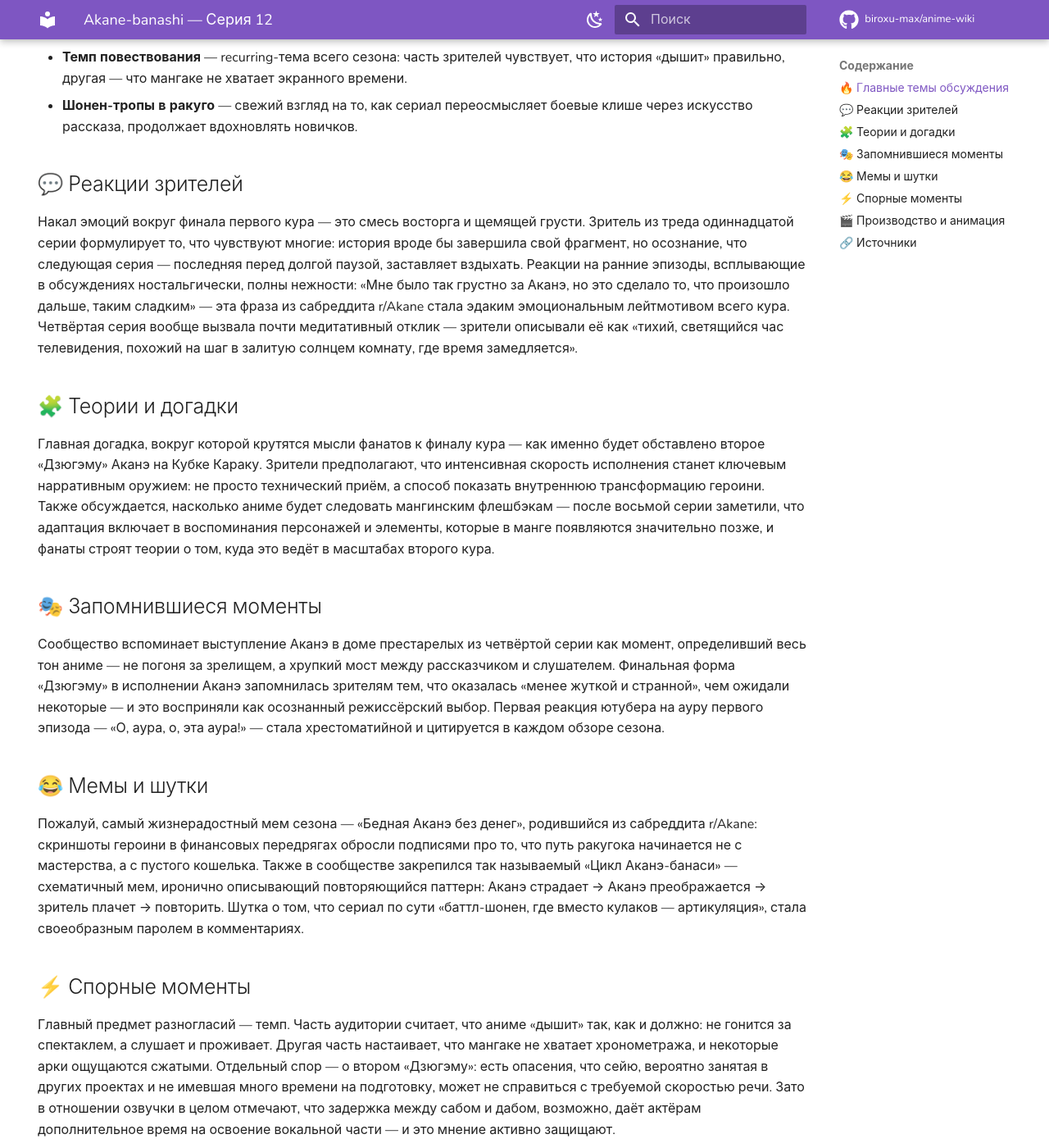
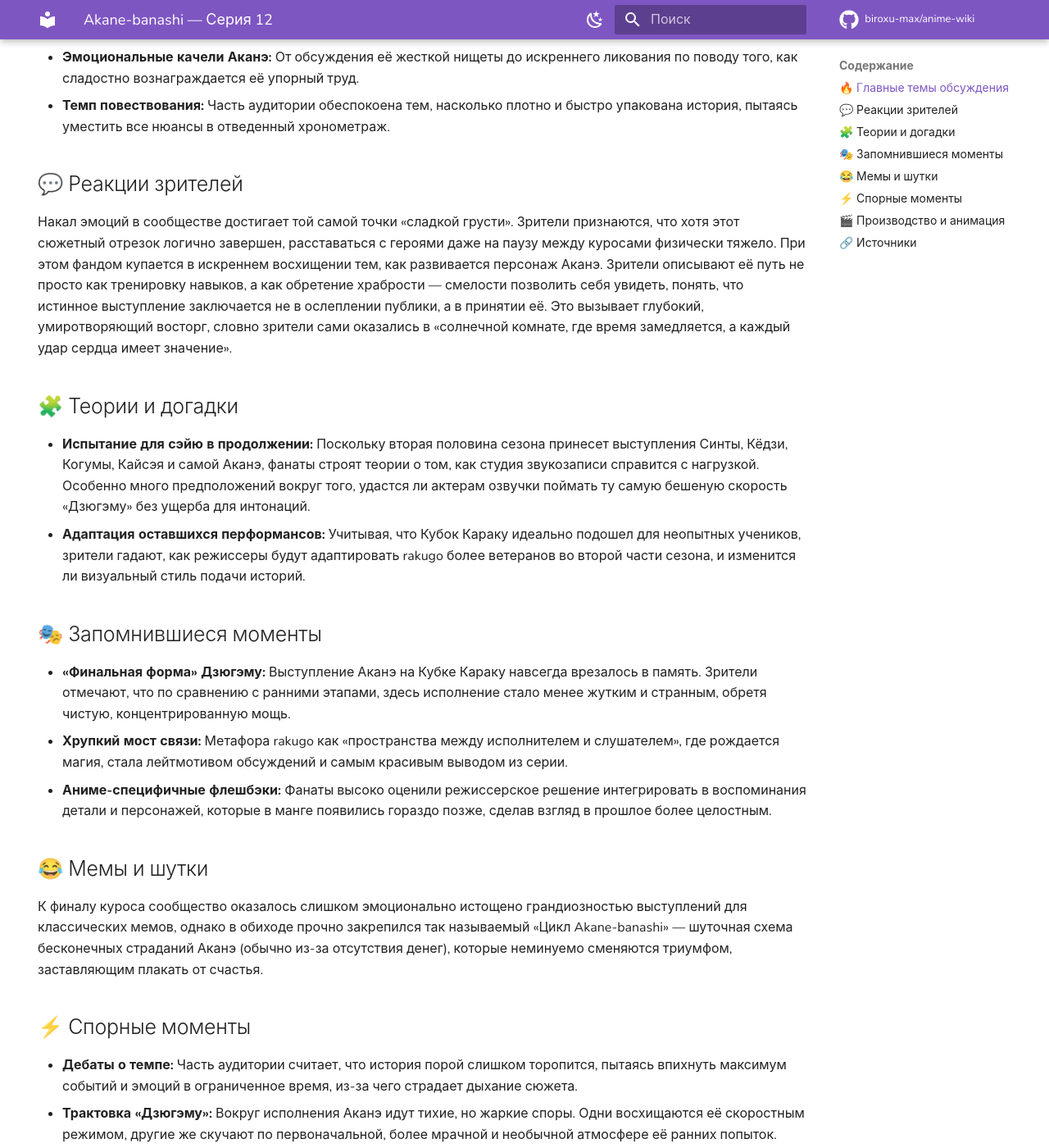
Before and after one commit to biroxu-max/anime-wiki, an MkDocs documentation site: the page built from docs/anime/akane-banashi/ep-12.md, in a window 1280 px wide and 1400 px high, scrolled down 641 px. Shown: the whole window at 82% size. Built offline with MkDocs 1.6.1 and Material for MkDocs 9.7.7, drawn with Linux system fonts in a browser that asks for light colours; comment, search, counter and statistics services are not loaded; some of the changed text lies outside the part shown.

Commit message:
chore(wiki): +akane-banashi ep12

```diff
--- a/docs/anime/akane-banashi/ep-12.md
+++ b/docs/anime/akane-banashi/ep-12.md
@@ -19,35 +19,40 @@ hide:
 
 ## 🔥 Главные темы обсуждения
 
-- **Финал первого кура и долгое ожидание** — зрители горько осознают, что после двенадцатой серии наступит пауза перед вторыми двенадцатью эпизодами, и это чувство витает над каждым тредом.
-- **Кубок Караку как смысловое ядро сезона** — именно студенческое соревнование, где участники ещё не профессионально обучены, стало главной аркой, и сообщество активно обсуждает, насколько это подходящая площадка для каждого из выступающих.
-- **Второе «Дзюгэму» Аканэ** — скорость, с которой Аканэ исполняет классическую историю во второй раз, вызывает больше всего споров и волнения.
-- **Темп повествования** — recurring-тема всего сезона: часть зрителей чувствует, что история «дышит» правильно, другая — что мангаке не хватает экранного времени.
-- **Шонен-тропы в ракуго** — свежий взгляд на то, как сериал переосмысляет боевые клише через искусство рассказа, продолжает вдохновлять новичков.
+- **Прощание с первым куросом:** Зрители с грустью осознают, что 12-я серия ставит точку в первой половине сезона, открывая долгое ожидание следующих 12 эпизодов.
+- **Кубок Караку как сердце сезона:** Основная часть этого куроса была посвящена студенческому событию, где ученики выступают без привычной опеки, что идеально подошло для раскрытия таких персонажей, как Караси и Хикару.
+- **Второе исполнение «Дзюгэму» Аканэ:** Фандом живо обсуждает её новый подход к классическому сюжету — невероятную скорость и интенсивность подачи, которые стали визитной карточкой этого арка.
+- **Эмоциональные качели Аканэ:** От обсуждения её жесткой нищеты до искреннего ликования по поводу того, как сладостно вознаграждается её упорный труд.
+- **Темп повествования:** Часть аудитории обеспокоена тем, насколько плотно и быстро упакована история, пытаясь уместить все нюансы в отведенный хронометраж.
 
 ## 💬 Реакции зрителей
 
-Накал эмоций вокруг финала первого кура — это смесь восторга и щемящей грусти. Зритель из треда одиннадцатой серии формулирует то, что чувствуют многие: история вроде бы завершила свой фрагмент, но осознание, что следующая серия — последняя перед долгой паузой, заставляет вздыхать. Реакции на ранние эпизоды, всплывающие в обсуждениях ностальгически, полны нежности: «Мне было так грустно за Аканэ, но это сделало то, что произошло дальше, таким сладким» — эта фраза из сабреддита r/Akane стала эдаким эмоциональным лейтмотивом всего кура. Четвёртая серия вообще вызвала почти медитативный отклик — зрители описывали её как «тихий, светящийся час телевидения, похожий на шаг в залитую солнцем комнату, где время замедляется».
+Накал эмоций в сообществе достигает той самой точки «сладкой грусти». Зрители признаются, что хотя этот сюжетный отрезок логично завершен, расставаться с героями даже на паузу между куросами физически тяжело. При этом фандом купается в искреннем восхищении тем, как развивается персонаж Аканэ. Зрители описывают её путь не просто как тренировку навыков, а как обретение храбрости — смелости позволить себя увидеть, понять, что истинное выступление заключается не в ослеплении публики, а в принятии её. Это вызывает глубокий, умиротворяющий восторг, словно зрители сами оказались в «солнечной комнате, где время замедляется, а каждый удар сердца имеет значение».
 
 ## 🧩 Теории и догадки
 
-Главная догадка, вокруг которой крутятся мысли фанатов к финалу кура — как именно будет обставлено второе «Дзюгэму» Аканэ на Кубке Караку. Зрители предполагают, что интенсивная скорость исполнения станет ключевым нарративным оружием: не просто технический приём, а способ показать внутреннюю трансформацию героини. Также обсуждается, насколько аниме будет следовать мангинским флешбэкам — после восьмой серии заметили, что адаптация включает в воспоминания персонажей и элементы, которые в манге появляются значительно позже, и фанаты строят теории о том, куда это ведёт в масштабах второго кура.
+- **Испытание для сэйю в продолжении:** Поскольку вторая половина сезона принесет выступления Синты, Кёдзи, Когумы, Кайсэя и самой Аканэ, фанаты строят теории о том, как студия звукозаписи справится с нагрузкой. Особенно много предположений вокруг того, удастся ли актерам озвучки поймать ту самую бешеную скорость «Дзюгэму» без ущерба для интонаций.
+- **Адаптация оставшихся перформансов:** Учитывая, что Кубок Караку идеально подошел для неопытных учеников, зрители гадают, как режиссеры будут адаптировать rakugo более ветеранов во второй части сезона, и изменится ли визуальный стиль подачи историй.
 
 ## 🎭 Запомнившиеся моменты
 
-Сообщество вспоминает выступление Аканэ в доме престарелых из четвёртой серии как момент, определивший весь тон аниме — не погоня за зрелищем, а хрупкий мост между рассказчиком и слушателем. Финальная форма «Дзюгэму» в исполнении Аканэ запомнилась зрителям тем, что оказалась «менее жуткой и странной», чем ожидали некоторые — и это восприняли как осознанный режиссёрский выбор. Первая реакция ютубера на ауру первого эпизода — «О, аура, о, эта аура!» — стала хрестоматийной и цитируется в каждом обзоре сезона.
+- **«Финальная форма» Дзюгэму:** Выступление Аканэ на Кубке Караку навсегда врезалось в память. Зрители отмечают, что по сравнению с ранними этапами, здесь исполнение стало менее жутким и странным, обретя чистую, концентрированную мощь.
+- **Хрупкий мост связи:** Метафора rakugo как «пространства между исполнителем и слушателем», где рождается магия, стала лейтмотивом обсуждений и самым красивым выводом из серии.
+- **Аниме-специфичные флешбэки:** Фанаты высоко оценили режиссерское решение интегрировать в воспоминания детали и персонажей, которые в манге появились гораздо позже, сделав взгляд в прошлое более целостным.
 
 ## 😂 Мемы и шутки
 
-Пожалуй, самый жизнерадостный мем сезона — «Бедная Аканэ без денег», родившийся из сабреддита r/Akane: скриншоты героини в финансовых передрягах обросли подписями про то, что путь ракугока начинается не с мастерства, а с пустого кошелька. Также в сообществе закрепился так называемый «Цикл Аканэ-банаси» — схематичный мем, иронично описывающий повторяющийся паттерн: Аканэ страдает → Аканэ преображается → зритель плачет → повторить. Шутка о том, что сериал по сути «баттл-шонен, где вместо кулаков — артикуляция», стала своеобразным паролем в комментариях.
+К финалу куроса сообщество оказалось слишком эмоционально истощено грандиозностью выступлений для классических мемов, однако в обиходе прочно закрепился так называемый «Цикл Akane-banashi» — шуточная схема бесконечных страданий Аканэ (обычно из-за отсутствия денег), которые неминуемо сменяются триумфом, заставляющим плакать от счастья.
 
 ## ⚡ Спорные моменты
 
-Главный предмет разногласий — темп. Часть аудитории считает, что аниме «дышит» так, как и должно: не гонится за спектаклем, а слушает и проживает. Другая часть настаивает, что мангаке не хватает хронометража, и некоторые арки ощущаются сжатыми. Отдельный спор — о втором «Дзюгэму»: есть опасения, что сейю, вероятно занятая в других проектах и не имевшая много времени на подготовку, может не справиться с требуемой скоростью речи. Зато в отношении озвучки в целом отмечают, что задержка между сабом и дабом, возможно, даёт актёрам дополнительное время на освоение вокальной части — и это мнение активно защищают.
+- **Дебаты о темпе:** Часть аудитории считает, что история порой слишком торопится, пытаясь впихнуть максимум событий и эмоций в ограниченное время, из-за чего страдает дыхание сюжета.
+- **Трактовка «Дзюгэму»:** Вокруг исполнения Аканэ идут тихие, но жаркие споры. Одни восхищаются её скоростным режимом, другие же скучают по первоначальной, более мрачной и необычной атмосфере её ранних попыток.
+- **Отступления от хронологии манги:** Хотя многие похвалили добавление в аниме-флешбэки персонажей из будущих глав (по аналогии с другими тайтлами вроде *MarriageToxin*), пуристы оспаривают этот подход, предпочитая строгую последовательность оригинала.
 
 ## 🎬 Производство и анимация
 
-Конкретных обсуждений ключевых аниматоров или саундтрека двенадцатой серии в предоставленных источниках нет. Однако в масштабах сезона зрители высоко оценивают режиссёрский подход к флешбэкам — сравнивая с аниме «Marriage Toxin», где применялся похожий приём: включение в воспоминания деталей и персонажей, которые в
+Вместо того чтобы гнаться за визуальным спектаклем, анимационная студия выбрала путь, который зрители описывают как «умение дышать и слушать». Режиссура 12-й серии, как и всего куроса, делает ставку на глубокую атмосферу и тишину. Анимация не перегружена эффектами, фокусируясь вместо этого на микромимике героев и передаче сложнейших вокальных данных — ритма, пауз и темпа речи, которые в rakugo важнее любой хореографии. Это создало ощущение невероятно бережного и качественного производства, где каждый кадр имеет вес.
 
 ## 🔗 Источники
 
```
Also changed, not shown: docs/anime/akane-banashi/index.md (+1 -1 lines).
